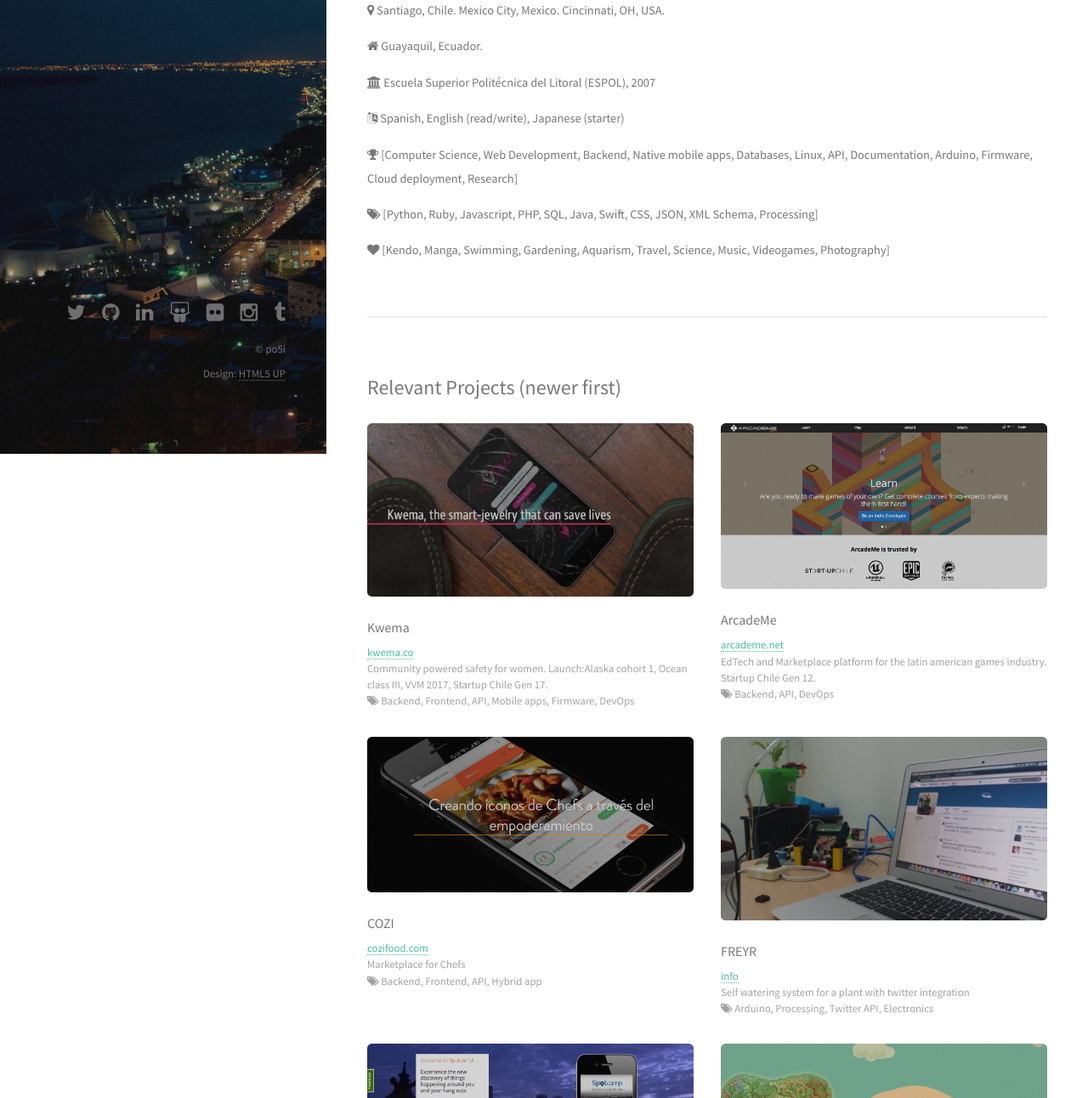
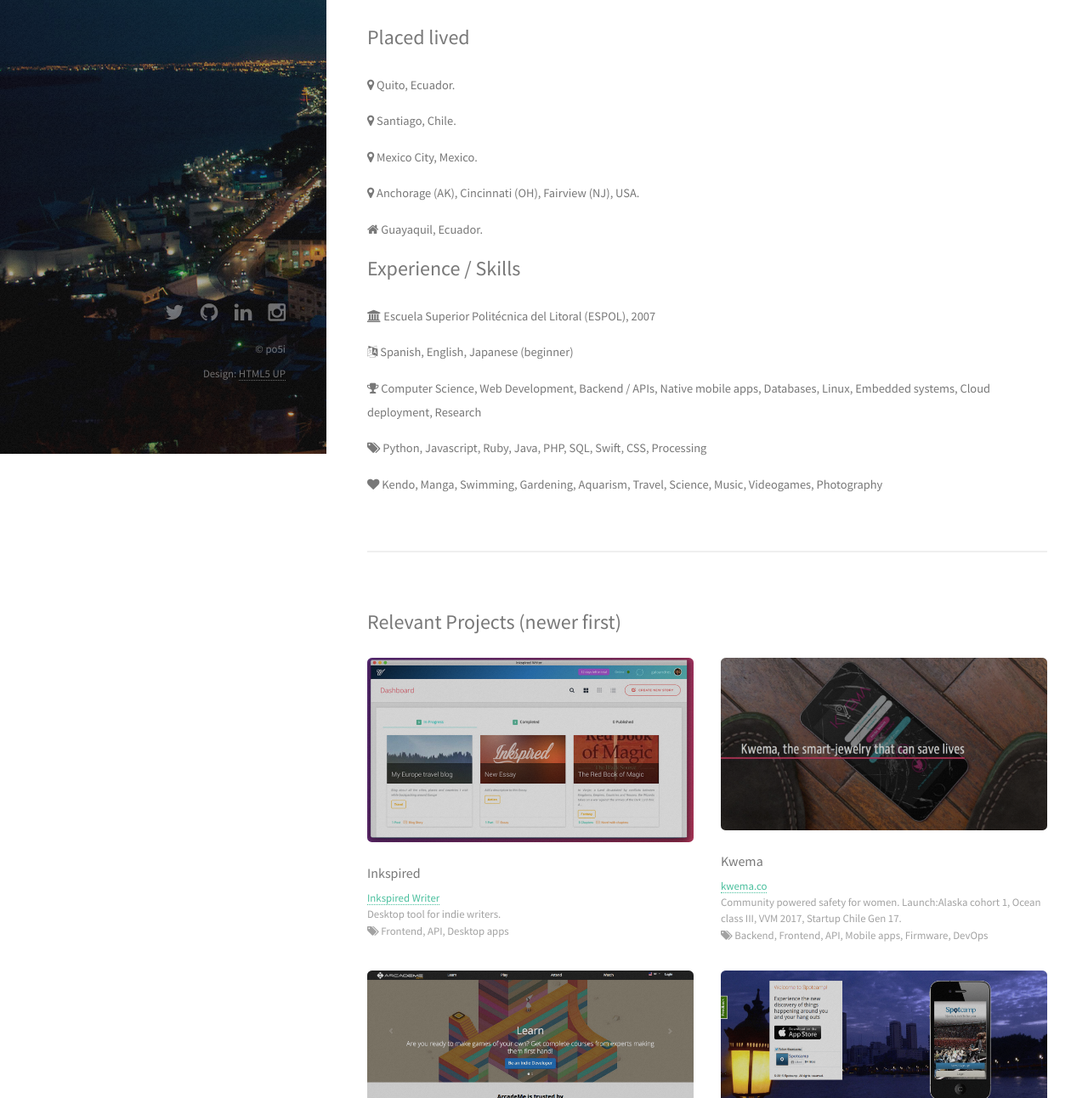
Before and after one commit to po5i/po5i.github.io, a plain HTML site: page index.html in a window 1280 px wide. Shown: the part 266-1558 px from the top of the page at 85% size. Drawn offline with Linux system fonts and the light colour scheme.

Commit message:
Updates 2018

```diff
--- a/index.html
+++ b/index.html
@@ -28,22 +28,25 @@
 				<!-- One -->
 					<section id="one">
 						<header class="major">
-							<h2>Full stack developer.</h2>
+							<h2>Software Engineer - Full stack developer</h2>
 						</header>
-						<p>I am a BS-CS focusing on web development with more than 10 years of experience learning new technologies. Proud co-founder and CTO of Kwema.</p>
+						<p>I am a Computer Science engineer with more than 10 years building products and solutions for a wide range of fields like financial, education, research, and more. With experience in full stack software development, native and hybrid mobile applications, database architecture and cloud deployment.</p>
 
-						<label> <i class="icon fa-map-marker"></i> Santiago, Chile. Mexico City, Mexico. Cincinnati, OH, USA.</label>
+						<h2>Placed lived</h2>
+						<label> <i class="icon fa-map-marker"></i> Quito, Ecuador.</label>
+						<label> <i class="icon fa-map-marker"></i> Santiago, Chile.</label>
+						<label> <i class="icon fa-map-marker"></i> Mexico City, Mexico.</label>
+						<label> <i class="icon fa-map-marker"></i> Anchorage (AK), Cincinnati (OH), Fairview (NJ), USA.</label>
 						<label> <i class="icon fa-home"></i> Guayaquil, Ecuador.</label>
+
+						<h2>Experience / Skills</h2>
 						<label> <i class="icon fa-university"></i> Escuela Superior Politécnica del Litoral (ESPOL), 2007</label>
-						<label> <i class="icon fa-language"></i> Spanish, English (read/write), Japanese (starter)</label>
+						<label> <i class="icon fa-language"></i> Spanish, English, Japanese (beginner)</label>
 
-						<label> <i class="icon fa-trophy"></i> [Computer Science, Web Development, Backend, Native mobile apps, Databases, Linux, API, Documentation, Arduino, Firmware, Cloud deployment, Research]</label>
-						<label> <i class="icon fa-tags"></i> [Python, Ruby, Javascript, PHP, SQL, Java, Swift, CSS, JSON, XML Schema, Processing]</label>
-						<label> <i class="icon fa-heart"></i> [Kendo, Manga, Swimming, Gardening, Aquarism, Travel, Science, Music, Videogames, Photography]</label>
+						<label> <i class="icon fa-trophy"></i> Computer Science, Web Development, Backend / APIs, Native mobile apps, Databases, Linux, Embedded systems, Cloud deployment, Research</label>
+						<label> <i class="icon fa-tags"></i> Python, Javascript, Ruby, Java, PHP, SQL, Swift, CSS, Processing</label>
+						<label> <i class="icon fa-heart"></i> Kendo, Manga, Swimming, Gardening, Aquarism, Travel, Science, Music, Videogames, Photography</label>
 
-						<!--ul class="actions">
-							<li><a href="#" class="button">Learn More</a></li>
-						</ul-->
 					</section>
 
 				<!-- Two -->
@@ -51,47 +54,41 @@
 						<h2>Relevant Projects (newer first)</h2>
 						<div class="row">
 							<article class="6u 12u$(xsmall) work-item">
+								<a href="images/fulls/inkspired.png" class="image fit thumb"><img src="images/fulls/inkspired.png" alt="" /></a>
+								<h3>Inkspired</h3>
+								<p><a href="https://getinkspired.com/en/writer/" target="_blank">Inkspired Writer</a></p>
+								<p>Desktop tool for indie writers.</p>
+								<p><i class="icon fa-tags"></i> Frontend, API, Desktop apps</p>
+							</article>
+							<article class="6u$ 12u$(xsmall) work-item">
 								<a href="images/fulls/kwema.png" class="image fit thumb"><img src="images/fulls/kwema.png" alt="" /></a>
 								<h3>Kwema</h3>
 								<p><a href="http://kwema.co" target="_blank">kwema.co</a></p>
 								<p>Community powered safety for women. <small>Launch:Alaska cohort 1, Ocean class III, VVM 2017, Startup Chile Gen 17.</small></p>
 								<p><i class="icon fa-tags"></i> Backend, Frontend, API, Mobile apps, Firmware, DevOps</p>
 							</article>
-							<article class="6u$ 12u$(xsmall) work-item">
+							<article class="6u 12u$(xsmall) work-item">
 								<a href="images/fulls/arcademe.png" class="image fit thumb"><img src="images/fulls/arcademe.png" alt="" /></a>
 								<h3>ArcadeMe</h3>
 								<p><a href="http://arcademe.net" target="_blank">arcademe.net</a></p>
 								<p>EdTech and Marketplace platform for the latin american games industry. <small>Startup Chile Gen 12.</small></p>
 								<p><i class="icon fa-tags"></i> Backend, API, DevOps</p>
 							</article>
+							<article class="6u$ 12u$(xsmall) work-item">
+								<a href="images/fulls/spotcamp.png" class="image fit thumb"><img src="images/fulls/spotcamp.png" alt="" /></a>
+								<h3>Spotcamp</h3>
+								<p><a href="http://spotcamp.com" target="_blank">spotcamp.com</a></p>
+								<p>Experience the new discovery of things happening around you and your hang outs.</p>
+								<p><i class="icon fa-tags"></i> Backend, API, DevOps</p>
+							</article>
 							<article class="6u 12u$(xsmall) work-item">
-								<a href="images/fulls/cozi.png" class="image fit thumb"><img src="images/fulls/cozi.png" alt="" /></a>
-								<h3>COZI</h3>
-								<p><a href="http://cozifood.com" target="_blank">cozifood.com</a></p>
-								<p>Marketplace for Chefs</p>
-								<p><i class="icon fa-tags"></i> Backend, Frontend, API, Hybrid app</p>
-							</article>
-							<article class="6u$ 12u$(xsmall) work-item">
 								<a href="images/fulls/freyr.jpg" class="image fit thumb"><img src="images/fulls/freyr.jpg" alt="" /></a>
 								<h3>FREYR</h3>
 								<p><a href="http://tea-cti.blogspot.cl/2014/09/proyecto-para-regado-automatizado-de.html" target="_blank">info</a></p>
 								<p>Self watering system for a plant with twitter integration</p>
 								<p><i class="icon fa-tags"></i> Arduino, Processing, Twitter API, Electronics</p>
 							</article>
-							<article class="6u 12u$(xsmall) work-item">
-								<a href="images/fulls/spotcamp.png" class="image fit thumb"><img src="images/fulls/spotcamp.png" alt="" /></a>
-								<h3>Spotcamp</h3>
-								<p><a href="http://spotcamp.com" target="_blank">spotcamp.com</a></p>
-								<p>Experience the new discovery of things happening around you and your hang outs.</p>
-								<p><i class="icon fa-tags"></i> Backend, API, DevOps</p>
-							</article>
 							<article class="6u$ 12u$(xsmall) work-item">
-								<a href="images/fulls/moi.png" class="image fit thumb"><img src="images/fulls/moi.png" alt="" /></a>
-								<h3>Moi Social Learning</h3>
-								<p>A better way to learn</p>
-								<p><i class="icon fa-tags"></i> Backend, API</p>
-							</article>
-							<article class="6u 12u$(xsmall) work-item">
 								<a href="images/fulls/medikus.png" class="image fit thumb"><img src="images/fulls/medikus.png" alt="" /></a>
 								<h3>Medikus</h3>
 								<p><a href="http://medikus.po5i.com" target="_blank">medikus.po5i.com</a></p>
@@ -99,20 +96,13 @@
 								<p>Find medical centers nearby. Hackathon DAL 2014 winner (3rd place)</p>
 								<p><i class="icon fa-tags"></i> Backend, Frontend, API, Foursquare API. <small>DAL 2013</small></p>
 							</article>
-							<article class="6u$ 12u$(xsmall) work-item">
+							<article class="6u 12u$(xsmall) work-item">
 								<a href="images/fulls/aginfra.png" class="image fit thumb"><img src="images/fulls/aginfra.png" alt="" /></a>
 								<h3>agINFRA</h3>
 								<p><a href="http://aginfra.eu" target="_blank">aginfra.eu</a></p>
 								<p><a href="https://github.com/po5i/agINFRA-ESPOL" target="_blank">source code</a></p>
 								<p>Social network visualization and faceted search API</p>
 								<p><i class="icon fa-tags"></i> D3.js, CouchDB, ElasticSearch, PHP, Big Data, JAVA, RDF, Backbone</p>
-							</article>
-							<article class="6u 12u$(xsmall) work-item">
-								<a href="images/fulls/latin.png" class="image fit thumb"><img src="images/fulls/latin.png" alt="" /></a>
-								<h3>LATIN</h3>
-								<p><a href="http://latinproject.org" target="_blank">latinproject.org</a></p>
-								<p>Latin America Open textbooks initiative</p>
-								<p><i class="icon fa-tags"></i> Authoring platform, Bookshelf, LaTeX migration</p>
 							</article>
 							<article class="6u$ 12u$(xsmall) work-item">
 								<a href="images/fulls/sidweb.jpg" class="image fit thumb"><img src="images/fulls/sidweb.jpg" alt="" /></a>
@@ -494,10 +484,7 @@
 					<li><a target="_blank" href="http://twitter.com/po5i" class="icon fa-twitter"><span class="label">Twitter</span></a></li>
 					<li><a target="_blank" href="http://github.com/po5i" class="icon fa-github"><span class="label">Github</span></a></li>
 					<li><a target="_blank" href="https://www.linkedin.com/in/cvillavicencio" class="icon fa-linkedin"><span class="label">LinkedIn</span></a></li>
-					<li><a target="_blank" href="http://www.slideshare.net/carlospo5i" class="icon fa-slideshare"><span class="label">SlideSare</span></a></li>
-					<li><a target="_blank" href="https://www.flickr.com/people/carlospo5i/" class="icon fa-flickr"><span class="label">Flickr</span></a></li>
 					<li><a target="_blank" href="https://instagram.com/po5i" class="icon fa-instagram"><span class="label">Instagram</span></a></li>
-					<li><a target="_blank" href="http://po5i.tumblr.com/" class="icon fa-tumblr"><span class="label">Tumblr</span></a></li>
 				</ul>
 				<ul class="copyright">
 					<li>&copy; po5i</li><li>Design: <a href="http://html5up.net">HTML5 UP</a></li>
```
Also changed, not shown: images/fulls/inkspired.png (added).
